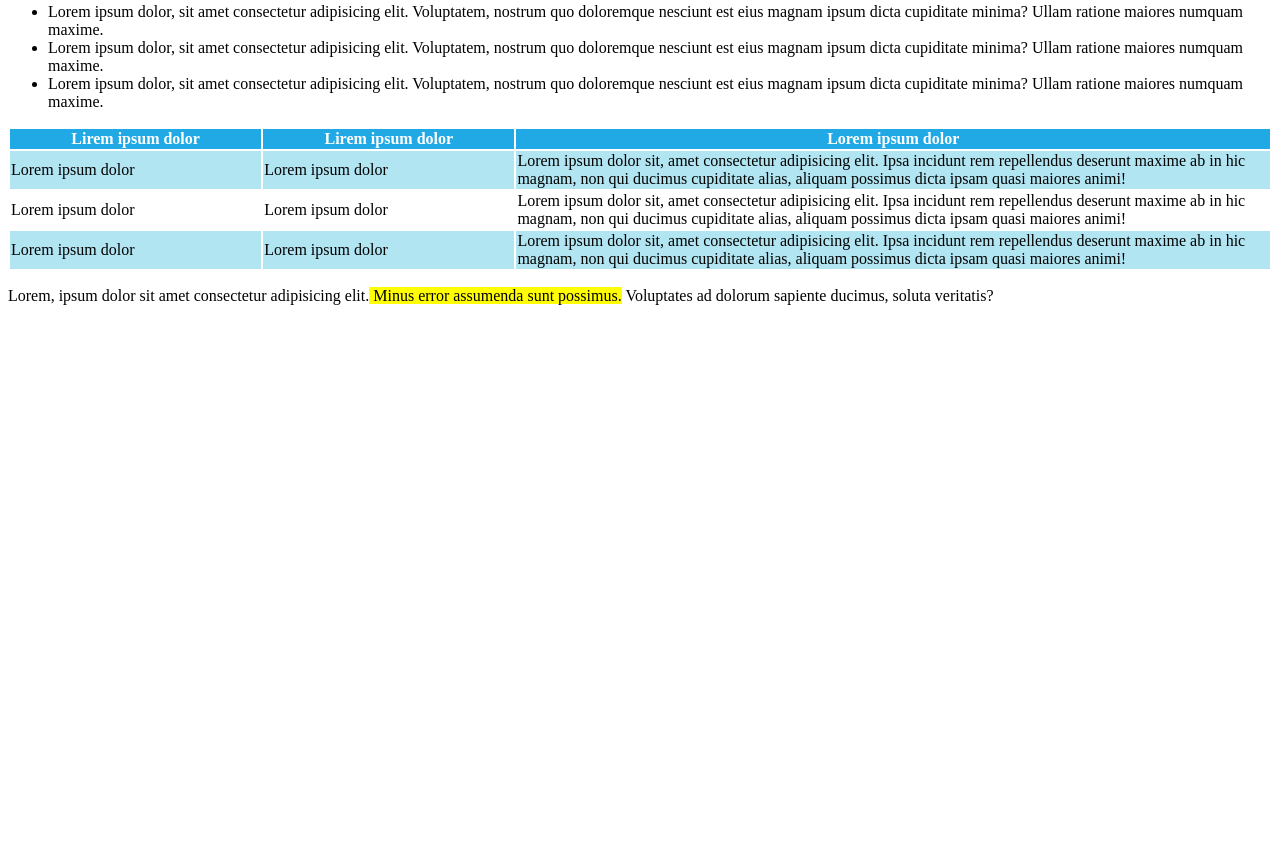
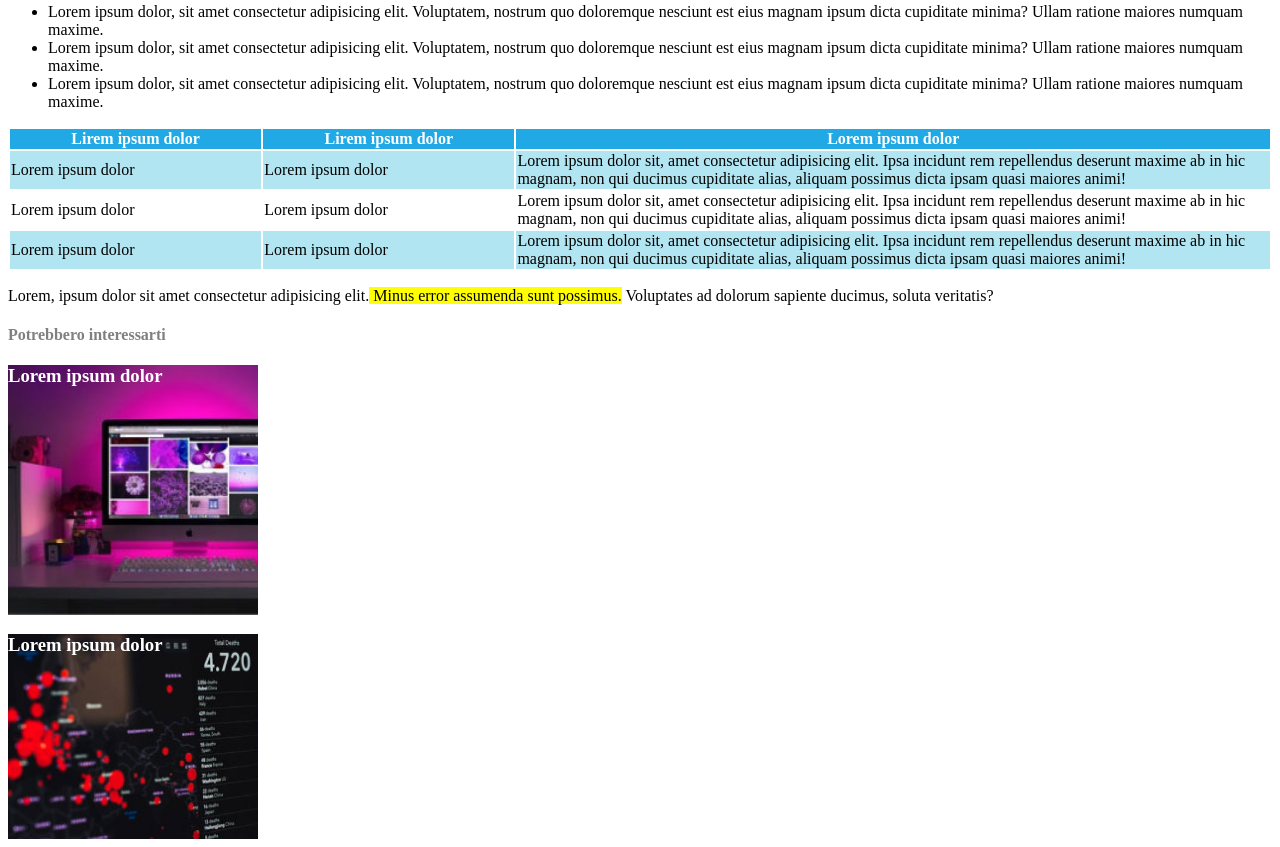
Before and after one commit to Erremme/html-css-booleaner, a plain HTML site: page index.html in a window 1280 px wide. Shown: the part 681-1528 px from the top of the page. Before the commit the page ends 1002 px from the top, so only its background shows below. Drawn offline with Linux system fonts and the light colour scheme.

Commit message:
feat:add section related articles

```diff
--- a/css/style.css
+++ b/css/style.css
@@ -19,10 +19,10 @@ nav{
     font-size: 10px;
 }
 
+
 table{
     width: 100%;
 }
-
 thead{
     background-color: #20A9E5;
     color: white;
@@ -36,3 +36,26 @@ thead{
 .table-row-13{
     background-color: #B1E5F2;
 }
+
+h4{
+    color: #808080;
+}
+
+h3{
+    color: white;
+}
+
+
+.monitor{
+   background-image:url(../img/monitor.jpg);
+   width: 250px;
+   height: 250px;
+   background-size: cover;
+}
+
+.graph{
+    background-image: url(../img/graph.jpg);
+    width: 250px;
+    height: 205px;
+    background-size: cover;
+}
--- a/index.html
+++ b/index.html
@@ -103,6 +103,28 @@
     </article>
     <!--articolo-->
 
+    <!--foto articoli correlati-->
+
+    <section>
+
+        <h4>Potrebbero interessarti</h4>
+
+
+           <div class="monitor">
+               <h3>Lorem ipsum dolor</h3>
+           </div>
+
+            <div class="graph">
+              <h3>Lorem ipsum dolor</h3>
+            </div>
+
+
+
+
+    </section>
+
+    <!--/foto articoli correlati-->
+
 
 
     </main>
```
Also changed, not shown: img/graph.jpg (added), img/monitor.jpg (added).
